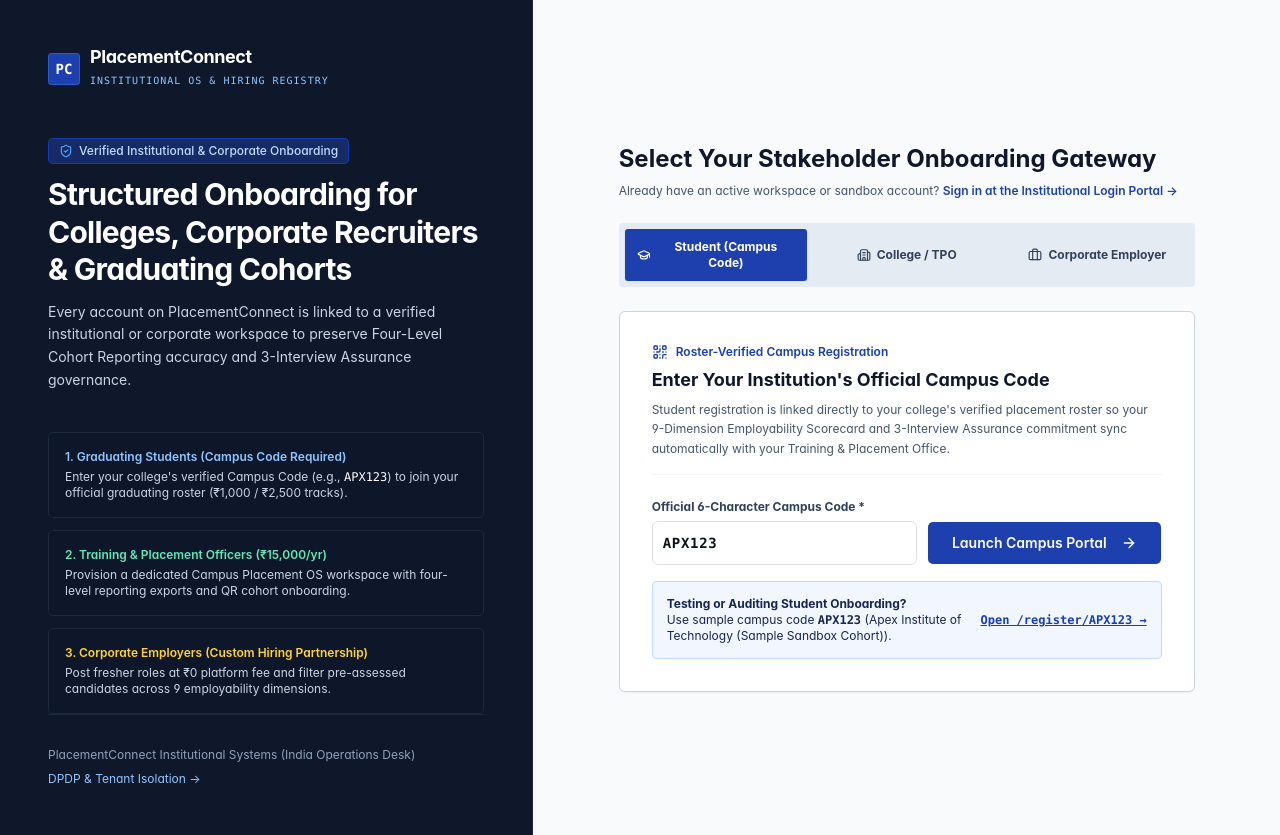
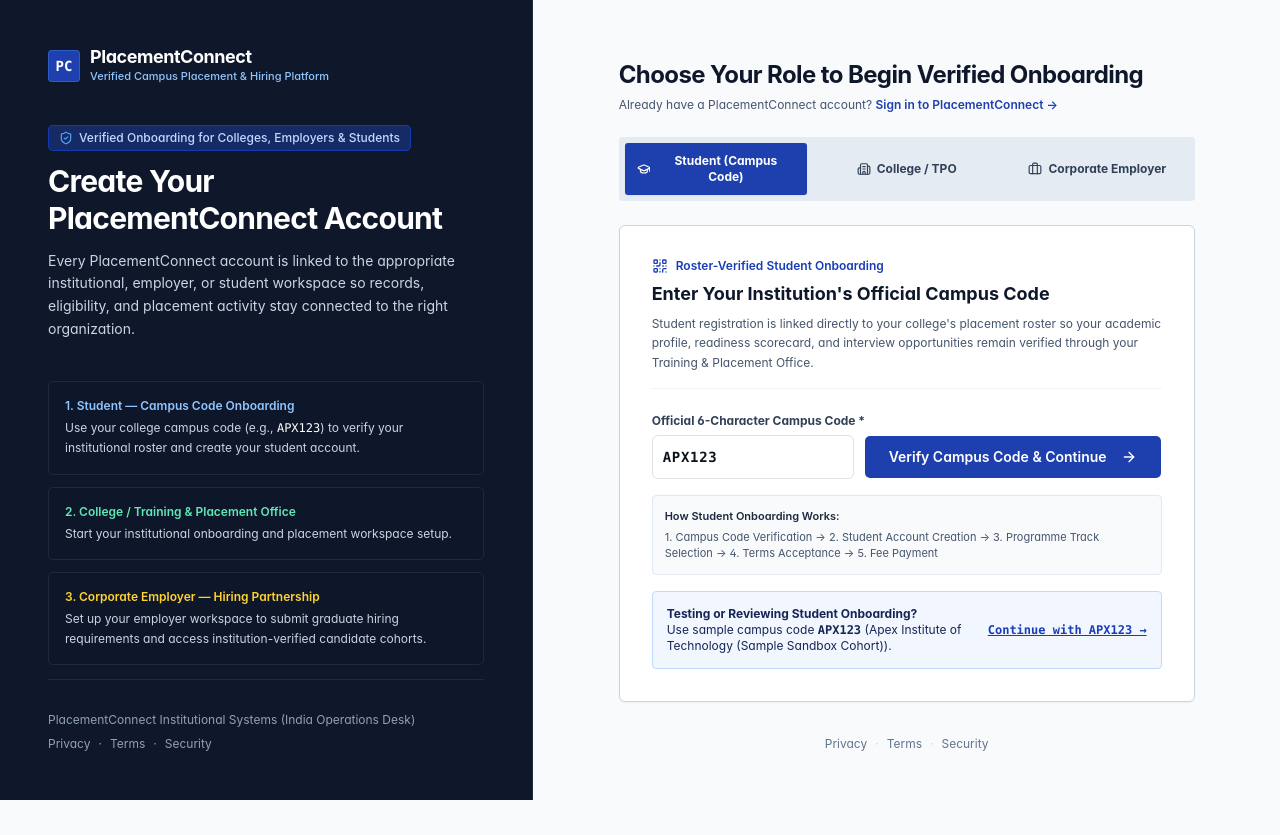
Before and after one commit to J2c-ashwani/Collegeplacement-, a Next.js app: page /register in a window 1280 px wide. After the commit the page ends 800 px from the top, so only its background shows below. Built offline with nearby package versions, Linux system fonts and the light colour scheme.

Commit message:
Refine /register and /login entry-point pages: remove employer fee leak, pricing clutter, and product jargon

```diff
--- a/src/app/(auth)/layout.tsx
+++ b/src/app/(auth)/layout.tsx
@@ -24,12 +24,25 @@
         </div>
         <div>
           <span className="font-bold text-xl text-slate-900 tracking-tight block leading-tight">PlacementConnect</span>
-          <span className="font-mono text-[10px] font-semibold text-slate-500 uppercase tracking-wider block">Institutional Access Gateway</span>
+          <span className="text-[11px] font-medium text-slate-500 block">Verified Campus Placement &amp; Hiring Platform</span>
         </div>
       </Link>
       <div className="w-full max-w-md">
         {children}
       </div>
+      <div className="mt-6 flex items-center justify-center gap-2 text-xs text-slate-500">
+        <Link href="/privacy" className="hover:text-slate-800 hover:underline transition-colors">
+          Privacy
+        </Link>
+        <span className="text-slate-300">&middot;</span>
+        <Link href="/terms" className="hover:text-slate-800 hover:underline transition-colors">
+          Terms
+        </Link>
+        <span className="text-slate-300">&middot;</span>
+        <Link href="/security" className="hover:text-slate-800 hover:underline transition-colors">
+          Security
+        </Link>
+      </div>
     </div>
   )
 }
--- a/src/app/(auth)/login/page.tsx
+++ b/src/app/(auth)/login/page.tsx
@@ -59,9 +59,9 @@
   return (
     <Card className="w-full border border-slate-200 shadow-2xs rounded-md bg-white">
       <CardHeader className="space-y-1 pb-4">
-        <CardTitle className="text-xl font-bold text-center text-slate-900 tracking-tight">Sign In to Platform</CardTitle>
+        <CardTitle className="text-xl font-bold text-center text-slate-900 tracking-tight">Sign in to PlacementConnect</CardTitle>
         <CardDescription className="text-center text-xs text-slate-500">
-          Enter your authorized credentials to access your workspace
+          Access your PlacementConnect workspace.
         </CardDescription>
       </CardHeader>
       <CardContent>
@@ -73,7 +73,7 @@
           )}
           <div className="space-y-1.5">
             <Label htmlFor="email" className="text-xs font-semibold text-slate-700">Email Address</Label>
-            <Input id="email" name="email" type="email" placeholder="name@institution.edu.in" required disabled={isLoading} className="text-xs h-9 rounded-sm" />
+            <Input id="email" name="email" type="email" placeholder="Enter your registered email address" required disabled={isLoading} className="text-xs h-9 rounded-sm" />
           </div>
           <div className="space-y-1.5">
             <div className="flex items-center justify-between">
@@ -92,9 +92,9 @@
       </CardContent>
       <CardFooter className="flex flex-col items-center pt-2 pb-6">
         <p className="text-xs text-slate-500">
-          Don&apos;t have an account?{" "}
+          New to PlacementConnect?{" "}
           <Link href="/register" className="text-[#1E40AF] hover:underline font-semibold">
-            Institutional Registration
+            Create an account
           </Link>
         </p>
       </CardFooter>
--- a/src/app/(auth)/register/page.tsx
+++ b/src/app/(auth)/register/page.tsx
@@ -12,15 +12,9 @@
   GraduationCap,
   ShieldCheck,
   ArrowRight,
-  CheckCircle2,
   QrCode,
 } from 'lucide-react';
 import { COMPANY_IDENTITY } from '@/config/company-identity';
-import {
-  INSTITUTION_COMMERCIAL_PLAN,
-  EMPLOYER_COMMERCIAL_POLICY,
-  STUDENT_PROGRAMME_PLANS,
-} from '@/config/commercial-policy';
 
 export default function InstitutionalRegisterGatewayPage() {
   const router = useRouter();
@@ -61,7 +55,7 @@
       });
       const data = await res.json();
       if (!res.ok) {
-        throw new Error(data.error || 'Failed to provision workspace.');
+        throw new Error(data.error || 'Failed to create account.');
       }
       router.push('/login?registered=true');
     } catch (err: unknown) {
@@ -73,7 +67,7 @@
 
   return (
     <div className="min-h-screen grid grid-cols-1 lg:grid-cols-12 bg-slate-50">
-      {/* Left Institutional Brand Column (#0F172A / #1E40AF matching /login) */}
+      {/* Left Brand & Onboarding Context Column (Light & Clean so Right Action Dominates) */}
       <div className="lg:col-span-5 bg-[#0F172A] text-white p-8 sm:p-12 flex flex-col justify-between border-r border-slate-800">
         <div className="space-y-8">
           <Link href="/" className="inline-flex items-center gap-2.5">
@@ -84,51 +78,51 @@
               <span className="font-bold text-lg tracking-tight text-white block leading-none">
                 PlacementConnect
               </span>
-              <span className="font-mono text-[10px] uppercase tracking-widest text-blue-300">
-                Institutional OS &amp; Hiring Registry
+              <span className="text-[11px] font-medium text-blue-300 block mt-0.5">
+                Verified Campus Placement &amp; Hiring Platform
               </span>
             </div>
           </Link>
 
-          <div className="space-y-3 pt-4">
+          <div className="space-y-3 pt-2">
             <span className="inline-flex items-center gap-1.5 px-2.5 py-1 rounded-md text-xs font-medium bg-blue-900/60 text-blue-200 border border-blue-700/60">
               <ShieldCheck className="h-3.5 w-3.5 text-blue-400" />
-              Verified Institutional &amp; Corporate Onboarding
+              Verified Onboarding for Colleges, Employers &amp; Students
             </span>
             <h1 className="text-2xl sm:text-3xl font-bold tracking-tight text-white leading-tight">
-              Structured Onboarding for Colleges, Corporate Recruiters &amp; Graduating Cohorts
+              Create Your PlacementConnect Account
             </h1>
             <p className="text-xs sm:text-sm text-slate-300 leading-relaxed">
-              Every account on PlacementConnect is linked to a verified institutional or corporate workspace to preserve Four-Level Cohort Reporting accuracy and 3-Interview Assurance governance.
+              Every PlacementConnect account is linked to the appropriate institutional, employer, or student workspace so records, eligibility, and placement activity stay connected to the right organization.
             </p>
           </div>
 
-          {/* Role Summary Cards */}
+          {/* Clean Role Summaries — Pure Role Clarity Without Pricing or Internal Jargon */}
           <div className="space-y-3 pt-2">
             <div className="p-4 rounded-md bg-slate-900/90 border border-slate-800 space-y-1">
               <div className="text-xs font-semibold text-blue-300">
-                1. Graduating Students (Campus Code Required)
+                1. Student — Campus Code Onboarding
               </div>
-              <p className="text-xs text-slate-300">
-                Enter your college&apos;s verified Campus Code (e.g., <code className="text-white font-mono">APX123</code>) to join your official graduating roster ({STUDENT_PROGRAMME_PLANS[0].formattedBase} / {STUDENT_PROGRAMME_PLANS[1].formattedBase} tracks).
+              <p className="text-xs text-slate-300 leading-relaxed">
+                Use your college campus code (e.g., <code className="text-white font-mono">APX123</code>) to verify your institutional roster and create your student account.
               </p>
             </div>
 
             <div className="p-4 rounded-md bg-slate-900/90 border border-slate-800 space-y-1">
               <div className="text-xs font-semibold text-emerald-300">
-                2. Training &amp; Placement Officers ({INSTITUTION_COMMERCIAL_PLAN.formattedBase}/yr)
+                2. College / Training &amp; Placement Office
               </div>
-              <p className="text-xs text-slate-300">
-                Provision a dedicated Campus Placement OS workspace with four-level reporting exports and QR cohort onboarding.
+              <p className="text-xs text-slate-300 leading-relaxed">
+                Start your institutional onboarding and placement workspace setup.
               </p>
             </div>
 
             <div className="p-4 rounded-md bg-slate-900/90 border border-slate-800 space-y-1">
               <div className="text-xs font-semibold text-amber-300">
-                3. Corporate Employers ({EMPLOYER_COMMERCIAL_POLICY.formattedPlatformFee})
+                3. Corporate Employer — Hiring Partnership
               </div>
-              <p className="text-xs text-slate-300">
-                Post fresher roles at ₹0 platform fee and filter pre-assessed candidates across 9 employability dimensions.
+              <p className="text-xs text-slate-300 leading-relaxed">
+                Set up your employer workspace to submit graduate hiring requirements and access institution-verified candidate cohorts.
               </p>
             </div>
           </div>
@@ -136,28 +130,39 @@
 
         <div className="pt-8 border-t border-slate-800 text-xs text-slate-400 flex flex-wrap items-center justify-between gap-2">
           <span>{COMPANY_IDENTITY.legalUnitName}</span>
-          <Link href="/security" className="text-blue-300 hover:underline">
-            DPDP &amp; Tenant Isolation &rarr;
+          <div className="flex items-center gap-2 text-slate-400">
+            <Link href="/privacy" className="hover:text-white hover:underline transition-colors">
+              Privacy
+            </Link>
+            <span>&middot;</span>
+            <Link href="/terms" className="hover:text-white hover:underline transition-colors">
+              Terms
+            </Link>
+            <span>&middot;</span>
+            <Link href="/security" className="hover:text-white hover:underline transition-colors">
+              Security
             </Link>
           </div>
         </div>
+      </div>
 
-      {/* Right Onboarding Form Column */}
-      <div className="lg:col-span-7 flex items-center justify-center p-6 sm:p-12">
+      {/* Right Dominant Onboarding Action Column */}
+      <div className="lg:col-span-7 flex flex-col justify-between p-6 sm:p-12">
+        <div className="flex-1 flex items-center justify-center">
           <div className="w-full max-w-xl space-y-6">
-          <div className="space-y-2">
-            <h2 className="text-2xl font-bold text-slate-900">
-              Select Your Stakeholder Onboarding Gateway
+            <div className="space-y-1.5">
+              <h2 className="text-2xl font-bold text-slate-900 tracking-tight">
+                Choose Your Role to Begin Verified Onboarding
               </h2>
               <p className="text-xs text-slate-600">
-              Already have an active workspace or sandbox account?{' '}
+                Already have a PlacementConnect account?{' '}
                 <Link href="/login" className="font-semibold text-[#1E40AF] hover:underline">
-                Sign in at the Institutional Login Portal &rarr;
+                  Sign in to PlacementConnect &rarr;
                 </Link>
               </p>
             </div>
 
-          {/* 3-Role Tabs */}
+            {/* 3-Role Selector */}
             <div className="grid grid-cols-3 gap-2 p-1.5 bg-slate-200/80 rounded-[4px]">
               <button
                 type="button"
@@ -212,13 +217,13 @@
                 <div className="space-y-1.5 border-b border-slate-100 pb-4">
                   <div className="flex items-center gap-2 text-xs font-semibold text-blue-800">
                     <QrCode className="h-4 w-4" />
-                  Roster-Verified Campus Registration
+                    Roster-Verified Student Onboarding
                   </div>
                   <h3 className="text-lg font-bold text-slate-900">
                     Enter Your Institution&apos;s Official Campus Code
                   </h3>
                   <p className="text-xs text-slate-600 leading-relaxed">
-                  Student registration is linked directly to your college&apos;s verified placement roster so your 9-Dimension Employability Scorecard and 3-Interview Assurance commitment sync automatically with your Training &amp; Placement Office.
+                    Student registration is linked directly to your college&apos;s placement roster so your academic profile, readiness scorecard, and interview opportunities remain verified through your Training &amp; Placement Office.
                   </p>
                 </div>
 
@@ -240,15 +245,25 @@
                         type="submit"
                         className="h-11 px-6 bg-[#1E40AF] hover:bg-blue-900 text-white font-semibold shrink-0"
                       >
-                      Launch Campus Portal
+                        Verify Campus Code &amp; Continue
                         <ArrowRight className="ml-2 h-4 w-4" />
                       </Button>
                     </div>
                   </div>
 
+                  {/* Step-by-step student journey clarity */}
+                  <div className="p-3 rounded-[4px] bg-slate-50 border border-slate-200 text-[11px] text-slate-600">
+                    <span className="font-semibold text-slate-800 block mb-1">
+                      How Student Onboarding Works:
+                    </span>
+                    <span>
+                      1. Campus Code Verification &rarr; 2. Student Account Creation &rarr; 3. Programme Track Selection &rarr; 4. Terms Acceptance &rarr; 5. Fee Payment
+                    </span>
+                  </div>
+
                   <div className="p-3.5 rounded-[4px] bg-blue-50/80 border border-blue-200 text-xs text-blue-950 flex flex-col sm:flex-row sm:items-center justify-between gap-2">
                     <div>
-                    <span className="font-bold block">Testing or Auditing Student Onboarding?</span>
+                      <span className="font-bold block">Testing or Reviewing Student Onboarding?</span>
                       <span>
                         Use sample campus code <code className="font-mono font-bold">APX123</code> ({COMPANY_IDENTITY.sampleCredentials.validInstitutionName}).
                       </span>
@@ -257,25 +272,30 @@
                       href="/register/APX123"
                       className="font-mono font-bold text-blue-800 underline shrink-0"
                     >
-                    Open /register/APX123 &rarr;
+                      Continue with APX123 &rarr;
                     </Link>
                   </div>
                 </form>
               </div>
             ) : (
-            /* Tab 2 & 3: Institution / TPO or Corporate Employer Provisioning */
+              /* Tab 2 & 3: College / TPO or Corporate Employer Onboarding */
               <div className="instrument-frame bg-white p-6 sm:p-8 space-y-5">
-              <div className="space-y-1 border-b border-slate-100 pb-4">
-                <div className="text-xs font-mono font-bold text-blue-800 uppercase">
+                <div className="space-y-1.5 border-b border-slate-100 pb-4">
+                  <div className="text-xs font-semibold text-blue-800">
                     {selectedTab === 'INSTITUTION_ADMIN'
-                    ? 'INSTITUTIONAL TPO WORKSPACE PROVISIONING'
-                    : 'CORPORATE TALENT ACQUISITION ONBOARDING'}
+                      ? 'College / TPO Onboarding'
+                      : 'Corporate Employer — Hiring Partnership'}
                   </div>
                   <h3 className="text-lg font-bold text-slate-900">
                     {selectedTab === 'INSTITUTION_ADMIN'
-                    ? 'Create Your College Placement OS Account'
-                    : 'Create Your Corporate Recruiter Account (₹0 Platform Fee)'}
+                      ? 'Set Up Your Institutional Placement Workspace'
+                      : 'Set Up Your Corporate Hiring Workspace'}
                   </h3>
+                  <p className="text-xs text-slate-600 leading-relaxed">
+                    {selectedTab === 'INSTITUTION_ADMIN'
+                      ? 'Create your Training & Placement Office account to onboard graduating cohorts, issue your official campus code, and manage verified placement records.'
+                      : 'Set up your employer workspace to submit graduate hiring requirements and access institution-verified candidate cohorts.'}
+                  </p>
                 </div>
 
                 {error && (
@@ -383,10 +403,10 @@
                     className="w-full h-11 bg-[#1E40AF] hover:bg-blue-900 text-white font-semibold"
                   >
                     {loading
-                    ? 'Provisioning Active Workspace...'
+                      ? 'Creating Workspace Account...'
                       : selectedTab === 'INSTITUTION_ADMIN'
-                    ? 'Provision College TPO Workspace'
-                    : 'Provision Corporate Employer Workspace'}
+                      ? 'Create College / TPO Account'
+                      : 'Create Corporate Employer Account'}
                     <ArrowRight className="ml-2 h-4 w-4" />
                   </Button>
                 </form>
@@ -394,6 +414,22 @@
             )}
           </div>
         </div>
+
+        {/* Compact Bottom Legal Links on Right Panel */}
+        <div className="pt-6 text-center text-xs text-slate-500 flex items-center justify-center gap-2">
+          <Link href="/privacy" className="hover:text-slate-800 hover:underline transition-colors">
+            Privacy
+          </Link>
+          <span className="text-slate-300">&middot;</span>
+          <Link href="/terms" className="hover:text-slate-800 hover:underline transition-colors">
+            Terms
+          </Link>
+          <span className="text-slate-300">&middot;</span>
+          <Link href="/security" className="hover:text-slate-800 hover:underline transition-colors">
+            Security
+          </Link>
+        </div>
+      </div>
     </div>
   );
 }
```
Also changed, not shown: 2 other files (tests, documents, lock files or other folders). Lines whose indentation alone changed are shown as unchanged.
